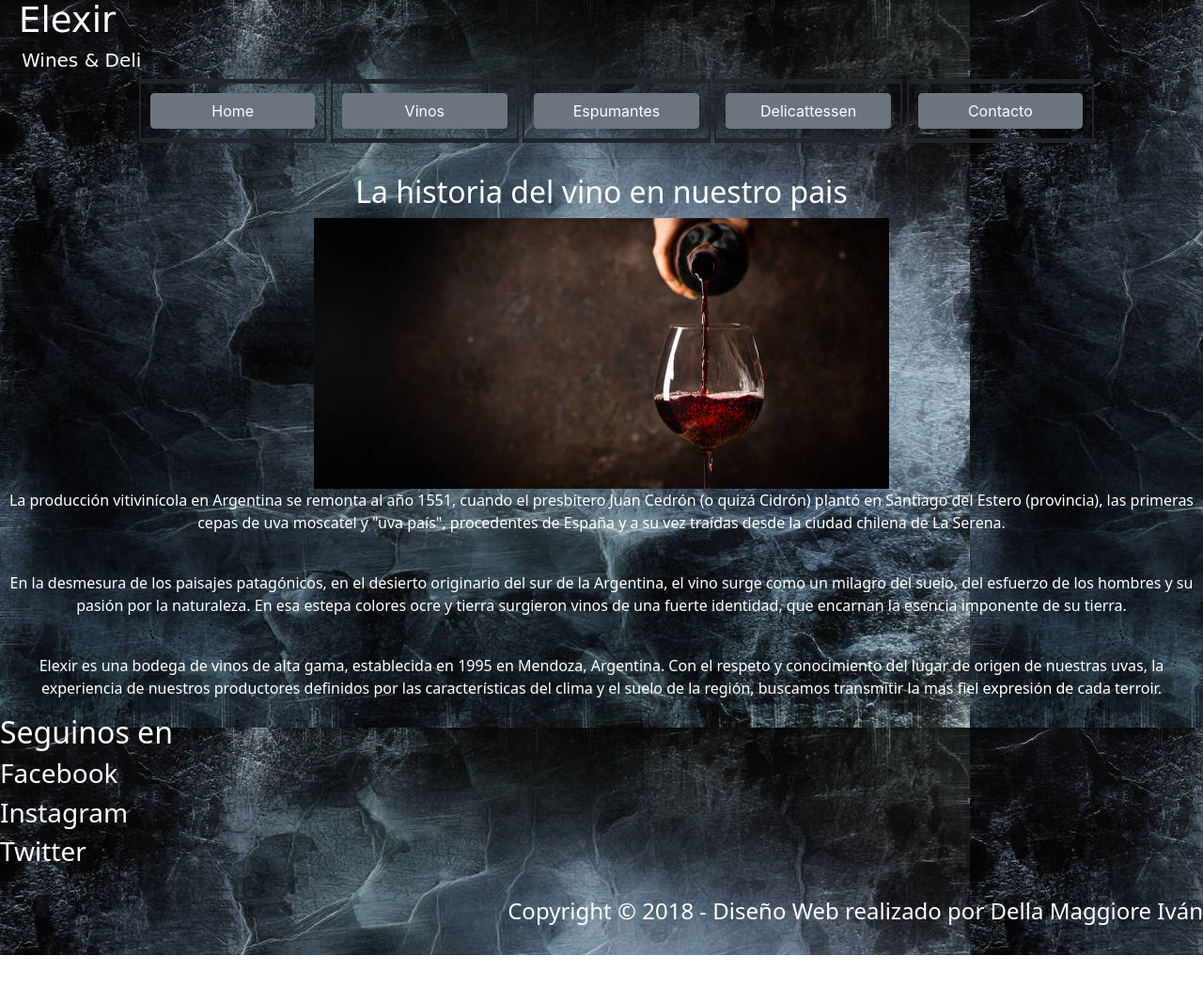
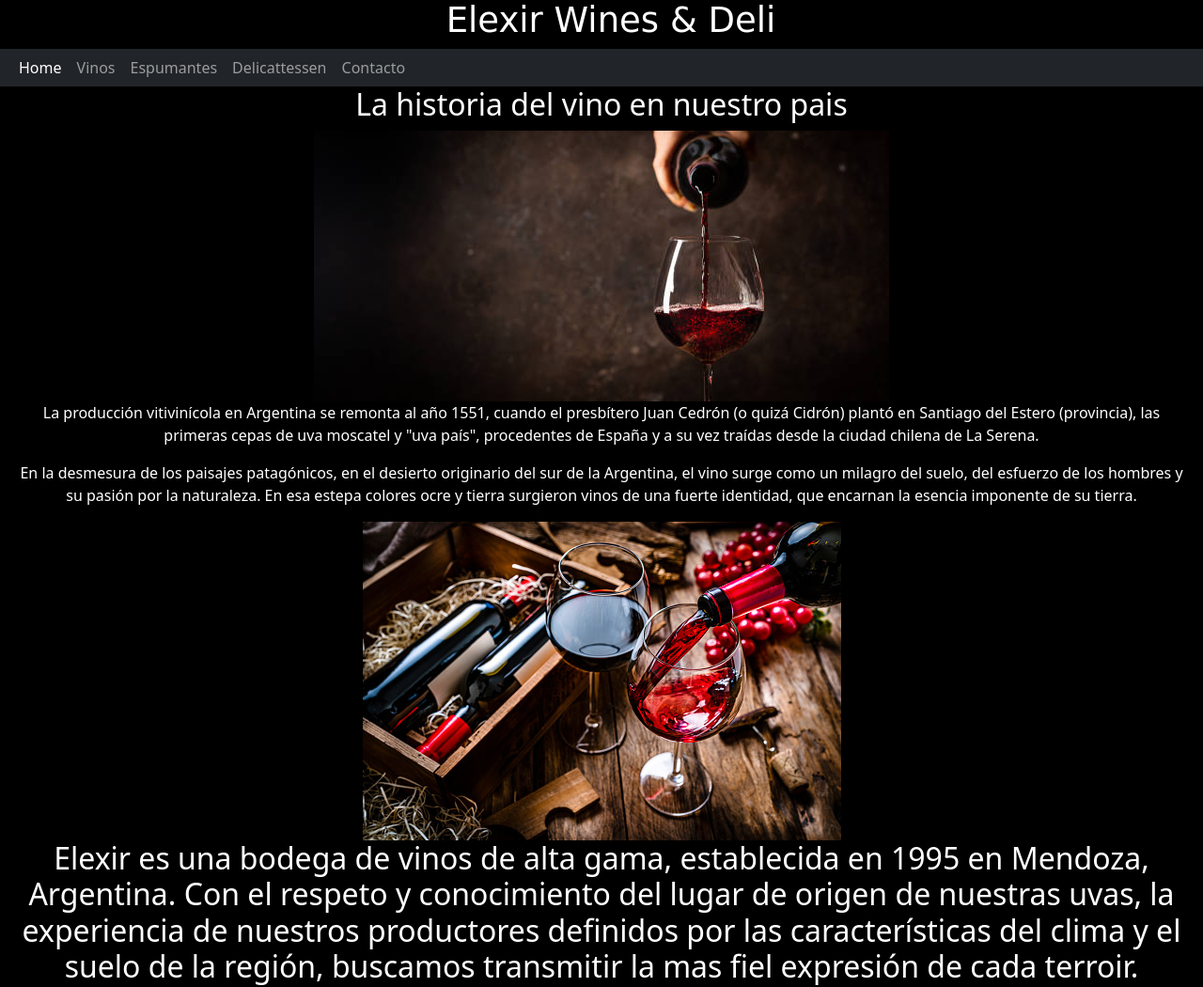
Before and after one commit to ivandellam/Elexir_wines_deli, a plain HTML site: page paginas/home.html in a window 1280 px wide. Shown: the top 1050 px of the page at 94% size. Before the commit the page ends 1016 px from the top, so only its background shows below. Drawn offline with nearby package versions, Linux system fonts and the light colour scheme; a web font is replaced by a local one.

Commit message:
vista mobile y cambios en gral

```diff
--- a/estilos/estilos.css
+++ b/estilos/estilos.css
@@ -1,6 +1,8 @@
             /* Titulo y Subtitulo */
 
     .titulo {
+
+        text-align: center;
         font-size: 37px;
         margin-left: 20px;
         color: #ffff;
@@ -10,25 +12,21 @@
         animation-delay: 1s;
         animation-iteration-count: 3;
         animation-delay: linear;
-    }
-
-    .subtitulo {
-        font-size: 20px;
-        color: #ffff;
-        font-family: 'Emilys Candy', cursive;
-        margin-left: 23px;
-        color: #ffff;
-        animation-name: aparecer;
+        animation-name: animation;
         animation-duration: 2s;
         animation-delay: 1s;
-        animation-iteration-count: 3;
-        animation-delay: linear;
-    }
+        animation-iteration-count: infinite;
+        animation-timing-function: linear;
+
+        }
+
+
             /* Menu */
     .header {
     list-style-type: none;
     font-family: -apple-system, BlinkMacSystemFont, 'Segoe UI', Roboto, Oxygen, Ubuntu, Cantarell, 'Open Sans', 'Helvetica Neue', sans-serif;
-    }
+
+}
 
     nav li {
         display:inline-block;
@@ -55,7 +53,7 @@
         /* Contenido General */
 
     body{
-        background-image: url(../multimedia/background.jpg);
+        background-color: black;
         width: 100%;
         height: 100%;
     }
@@ -64,10 +62,12 @@
         text-align: center;
     }
 
-    section{
+    .section{
         color: #ffff;
         text-align: center;
     }
+
+
 
    .img_vino {
     text-align: center;
@@ -95,6 +95,7 @@
 
     footer{
     color: #ffff;
+    background-color: black;
     }
 
     footer h2 {
@@ -314,24 +315,3 @@ textarea{
         opacity: 0%
     }
 }
-
-.titulo {
-    animation-name: animation;
-    animation-duration: 2s;
-    animation-delay: 1s;
-    animation-iteration-count: infinite;
-    animation-timing-function: linear;
-    }
-
-.subtitulo {
-        animation-name: animation;
-        animation-duration: 2s;
-        animation-delay: 1s;
-        animation-iteration-count: infinite;
-        animation-timing-function: linear;
-        }
-
-.carousel-item {
-    max-width: 40%;
-    max-height: 40%;
-}
--- a/paginas/home.html
+++ b/paginas/home.html
@@ -18,57 +18,79 @@
 
 </head>
 </html>
+<body>
+    <h1 class="titulo">Elexir Wines & Deli</h1>
 
-<header class="header">
+    <body>
 
-                    <!-- Titulo y subtitulo -->
-<h1 class="titulo">Elexir</h1>
-    <h2 class="subtitulo">Wines & Deli</h2>
-    <nav class="text-center">
-    <ul>
-            <li><a class="btn btn-secondary" href="../index.html"a>Home</a></li>
-            <li><a class="btn btn-secondary" href="vinos.html"a>Vinos</a></li>
-            <li><a class="btn btn-secondary" href="espumantes.html"a>Espumantes</a></li>
-            <li><a class="btn btn-secondary" href="delicattessen.html">Delicattessen</a></li>
-            <li><a class="btn btn-secondary" href="contacto.html"a>Contacto</a></li>
-    </ul>
+        <!-- Menu -->
+        <header>
+
+        <nav class="navbar-center navbar-dark bg-dark navbar-expand-lg">
+            <div class="container-fluid">
+
+              <button class="navbar-toggler" type="button" data-bs-toggle="collapse" data-bs-target="#navbarNavAltMarkup" aria-controls="navbarNavAltMarkup" aria-expanded="false" aria-label="Toggle navigation">
+                <span class="navbar-toggler-icon"></span>
+              </button>
+              <div class="collapse navbar-collapse" id="navbarNavAltMarkup">
+                <div class="navbar-nav">
+
+                  <a class="nav-link active " aria-current="page" href="../index.html">Home</a>
+                  <a class="nav-link" href="vinos.html">Vinos</a>
+                  <a class="nav-link" href="espumantes.html">Espumantes</a>
+                  <a class="nav-link" href="delicattessen.html">Delicattessen</a>
+                  <a class="nav-link" href="contacto.html">Contacto</a>
+
+
+                </a>
+                </div>
+              </div>
+            </div>
           </nav>
         </header>
-<body>
 
-    <hr>
 
-                    <!-- Contenido general -->
+        <div class="container-fluid col-xs-4 col-sm-8 col-md-10 col-lg-12">
 
-            <h2 class="parrafoimp">La historia del vino en nuestro pais</h2>
-<section>
-<div><img src="../multimedia/pruebaindex.jpg"alt=""></div>
+            <section class="section">
+
+                <h2 class="parrafoimp col-12">La historia del vino en nuestro pais</h2>
+                <div class="imagen__main"><img src="../multimedia/pruebaindex.jpg"alt=""></div>
+                <p class="c">La producción vitivinícola en Argentina se remonta al año 1551, cuando el presbítero Juan Cedrón (o quizá Cidrón) plantó en Santiago del Estero (provincia), las primeras cepas de uva moscatel y "uva país", procedentes de España y a su vez traídas desde la ciudad chilena de La Serena.</p>
+
+                <p class="">En la desmesura de los paisajes patagónicos, en el desierto originario del sur de la Argentina, el vino surge como un milagro del suelo, del esfuerzo de los hombres y su pasión por la naturaleza.
+                En esa estepa colores ocre y tierra surgieron vinos de una fuerte identidad, que encarnan la esencia imponente de su tierra.</p>
+
+                <img src="../multimedia/pindex3.jpg" alt="">
+
+
+                <!-- Info 2 -->
+
+                <h2 class="parrafoimp2">Elexir es una bodega de vinos de alta gama, establecida en 1995 en Mendoza, Argentina. Con el respeto y conocimiento del lugar de origen de nuestras uvas, la experiencia de nuestros productores definidos por las características del clima y el suelo de la región, buscamos transmitir la mas fiel expresión de cada terroir.
+                </h2>
+                <br>
+                <p>Comparta con nosotros degustaciones de los mejores vinos de Argentina. Acompáñenos a sumergirnos completamente en el conocimiento de uno de los mayores tesoros de la vida.
+                </p>
+            </section>
+            </div>
 
 
 
-<p>La producción vitivinícola en Argentina se remonta al año 1551, cuando el presbítero Juan Cedrón (o quizá Cidrón) plantó en Santiago del Estero (provincia), las primeras cepas de uva moscatel y "uva país", procedentes de España y a su vez traídas desde la ciudad chilena de La Serena.</p>
-<br>
-<p>En la desmesura de los paisajes patagónicos, en el desierto originario del sur de la Argentina, el vino surge como un milagro del suelo, del esfuerzo de los hombres y su pasión por la naturaleza.
-    En esa estepa colores ocre y tierra surgieron vinos de una fuerte identidad, que encarnan la esencia imponente de su tierra.
-    </p>
-
-    <img src="../multimedia/pindex3.jpgsecondary" alt="">
-
-    <p>Elexir es una bodega de vinos de alta gama, establecida en 1995 en Mendoza, Argentina. Con el respeto y conocimiento del lugar de origen de nuestras uvas, la experiencia de nuestros productores definidos por las características del clima y el suelo de la región, buscamos transmitir la mas fiel expresión de cada terroir.
-    </p>
-</section>
-
 
             <!-- Pie de pagina -->
-                <footer>
+
+            <br>
+            <footer class="container-fluid col-xs-4 col-sm-8 col-md-10 col-lg-12 footer bg-dark">
                 <h2>Seguinos en</h2>
                 <h3>Facebook</h3>
                 <h3>Instagram</h3>
                 <h3>Twitter</h3>
             <br>
                 <h4>Copyright © 2018 - Diseño Web realizado por Della Maggiore Iván</h4>
+
             </footer>
 
-<br>
-<script src="../js/bootstrap.min.js"></script>
+
+            <script src="js/bootstrap.min.js"></script>
+            </div>
             </body>
```
Also changed, not shown: index.html (+31 -22 lines), paginas/contacto.html (+28 -13 lines), paginas/delicattessen.html (+26 -13 lines), paginas/espumantes.html (+24 -13 lines), paginas/vinos.html (+27 -15 lines). Lines whose indentation alone changed are shown as unchanged.
